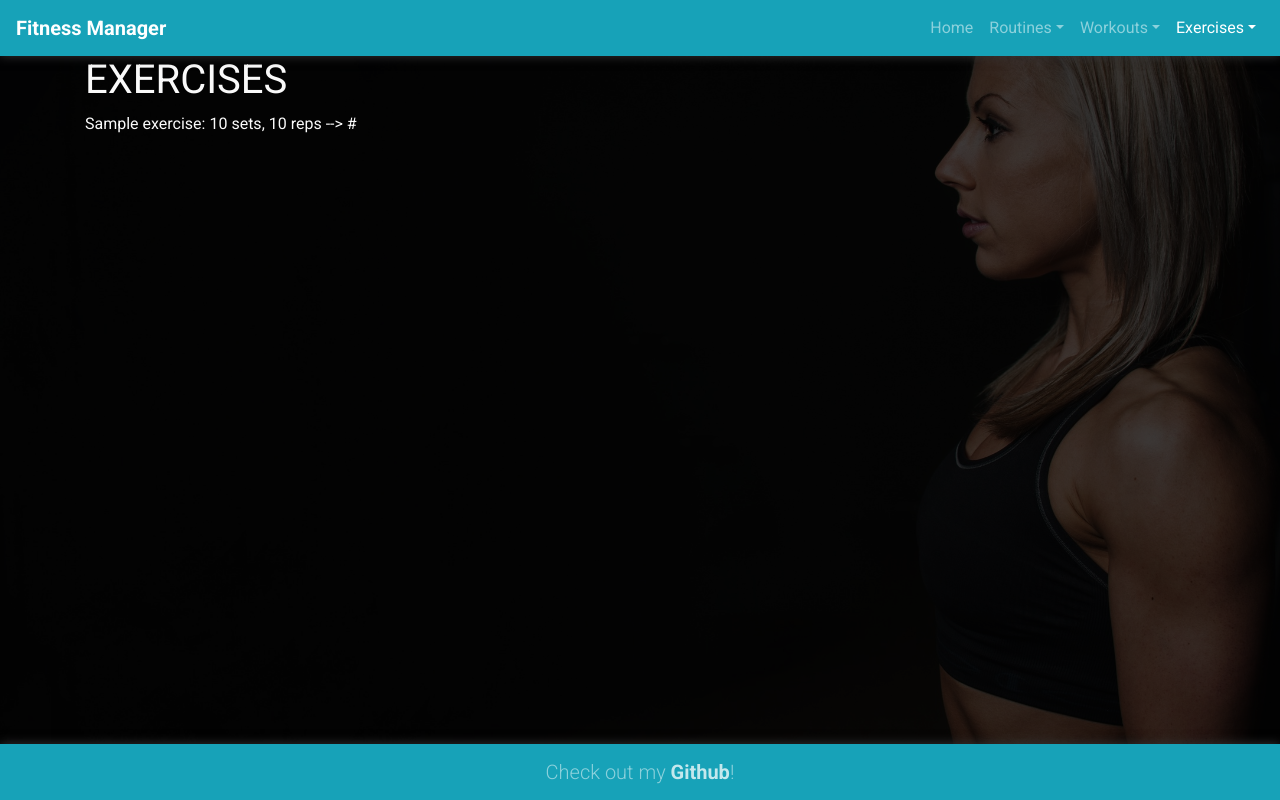
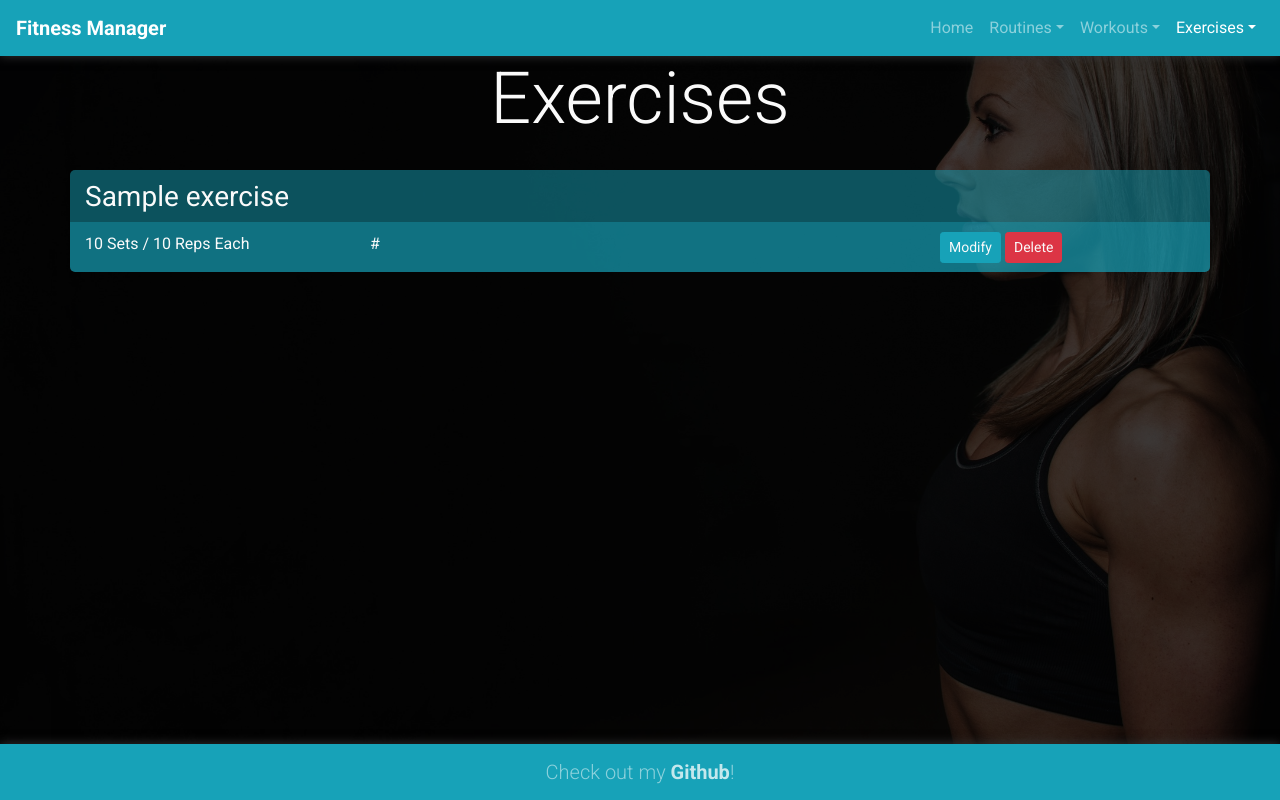
Before and after one commit to ckz8780/ci-dcd-milestone-fitness-manager, a Flask app: page /exercises in a window 1280 px wide. Run offline with Flask 2, Linux system fonts and the light colour scheme; a database or web service that is not in the repository returns one stand-in record (values such as "Sample title"); some libraries are stand-ins or nearby versions.

Commit message:
Added styling for exercises page

```diff
--- a/run.py
+++ b/run.py
@@ -46,8 +46,9 @@ def build_workout():
 def build_routine():
     return render_template("build_routine.html")
 
-@app.route('/exercises/edit')
-def edit_exercise():
+@app.route('/exercises/edit/<exercise_id>')
+def edit_exercise(exercise_id):
+    print(exercise_id)
     return render_template("edit_exercise.html")
 
 @app.route('/workouts/edit')
@@ -61,20 +62,22 @@ def edit_routine():
 @app.route('/exercises/insert', methods=['POST'])
 def insert_exercise():
 
-    workout_ids = []
-    workout_id = ObjectId(mongo.db.workouts.find_one({"workout_type_name": request.form.get('exercise_workout_type')})['_id'])
-    workout_ids.append(workout_id)
+    # workout_ids = []
+    # workout_id = ObjectId(mongo.db.workouts.find_one({"workout_type_name": request.form.get('exercise_workout_type')})['_id'])
+    # workout_ids.append(workout_id)
+
+    # print(request.form.getlist('exercise_categories'))
 
     new_exercise = {
         "exercise_name": request.form.get('exercise_name'),
         "sets": request.form.get('exercise_sets'),
         "reps": request.form.get('exercise_reps'),
-        "workouts" : workout_ids,
+        "categories": request.form.getlist('exercise_categories'),
         "exercise_url": request.form.get('exercise_url')
     }
 
     inserted = mongo.db.exercises.insert_one(new_exercise)
-    return render_template("exercises.html", exercises=mongo.db.exercises.find())
+    return redirect(url_for('get_exercises'))
 
 @app.route('/workouts/insert')
 def insert_workout():
@@ -96,6 +99,11 @@ def update_workout():
 def update_routine():
     return render_template("update_routine.html")
 
+@app.route('/exercises/delete/<exercise_id>')
+def delete_exercise(exercise_id):
+    print(exercise_id)
+    return redirect(url_for('get_exercises'))
+
 if __name__ == '__main__':
     app.run(host=os.environ.get('IP'),
         port=int(os.environ.get('PORT')),
--- a/static/css/main.css
+++ b/static/css/main.css
@@ -35,13 +35,6 @@ body {
     z-index: -1;
 }
 
-/*.overlay {*/
-/*    position: fixed;*/
-/*    background: #000;*/
-/*    background: rgba(0,0,0,0.50);*/
-/*    width: 100%;*/
-/*}*/
-
 /* -------------------------------------------------- Navbar */
 
 nav {
@@ -76,6 +69,32 @@ nav {
     color: rgba(255, 255, 255, 0.75);
     transition: all 0.15s ease-in-out;
 }
+
+/* -------------------------------------------------- Exercises List */
+
+.exercise-name-row {
+    background: rgb(23, 162, 184);
+    background: rgba(23, 162, 184, .50);
+    margin-top: 20px;
+    border-radius: 5px 5px 0px 0px;
+    padding-top: 10px;
+}
+
+.exercise-name {
+
+}
+
+.exercise-detail-row {
+    background: rgba(23, 162, 184, .70);
+    border-radius: 0px 0px 5px 5px;
+    padding-top: 10px;
+}
+
+.exercise-detail-row a {
+    text-decoration: none;
+    color: #fafafa;
+}
+
 
 /* -------------------------------------------------- Footer */
 
--- a/templates/exercises.html
+++ b/templates/exercises.html
@@ -1,8 +1,30 @@
 {% extends 'base.html' %}
 
 {% block content %}
-<h1>EXERCISES</h1>
+
+<div class="row text-center">
+    <div class="col">
+        <h1 class="display-3">Exercises</h1>
+    </div>
+</div>
+
 {% for exercise in exercises %}
-<p>{{ exercise.exercise_name }}: {{ exercise.sets }} sets, {{ exercise.reps }} reps --> {{exercise.exercise_url }}</p>
+<div class="row text-center text-md-left exercise-name-row">
+    <div class="col-12">
+        <h3 class="exercise-name">{{ exercise.exercise_name }}</h3>
+    </div>
+</div>
+<div class="row text-center text-md-left exercise-detail-row">
+    <div class="col-12 col-md-3 exercise-reps-sets">
+        <p>{{ exercise.sets }} Sets / {{ exercise.reps }} Reps Each</p>
+    </div>
+    <div class="col-12 col-md-6 exercise-url">
+        <p><a href="{{ exercise.exercise_url }}" class="exercise-video-url">{{exercise.exercise_url }}</a></p>
+    </div>
+    <div class="col-12 col-md-3 exercise-buttons">
+        <a href="{{ url_for('edit_exercise', exercise_id=exercise._id) }}" class="btn btn-sm btn-info">Modify</a>
+        <a href="{{ url_for('delete_exercise', exercise_id=exercise._id) }}" class="btn btn-sm btn-danger">Delete</a>
+    </div>
+</div>
 {% endfor %}
 {% endblock %}
```
